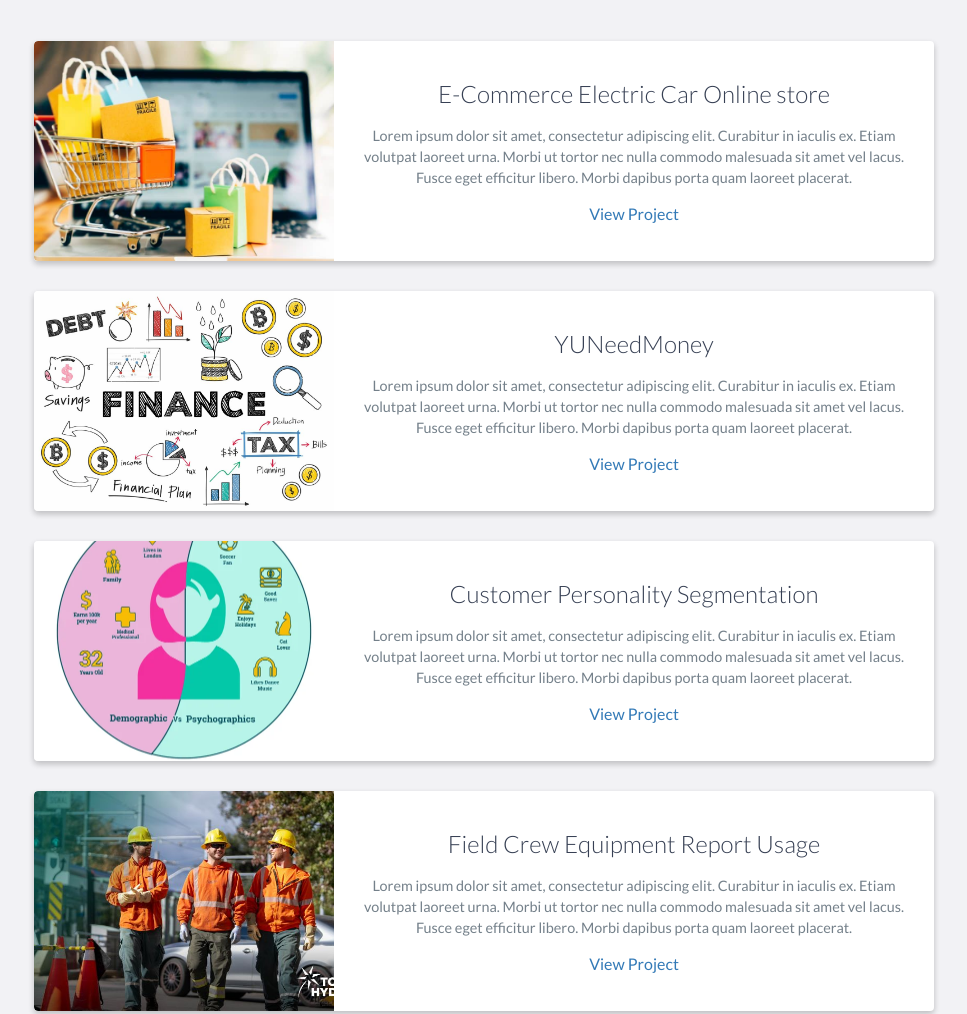
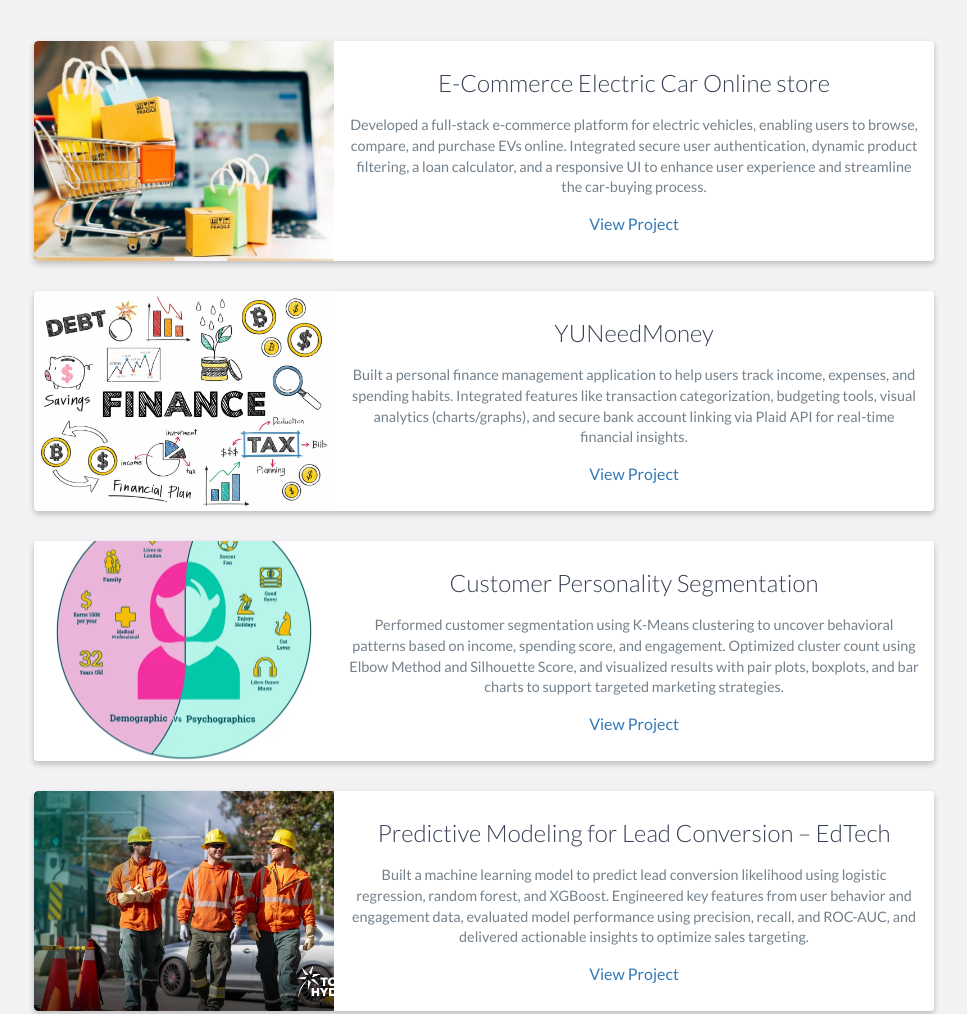
Before and after one commit to Asim-Taha/TahaPortfolio, a website: page index.html in a window 1280 px wide. Shown: the part 3240-4254 px from the top of the page, without its empty margins (156-1123 px from the left). Drawn offline with nearby package versions, Linux system fonts and the light colour scheme.

Commit message:
Update index.html

```diff
--- a/index.html
+++ b/index.html
@@ -197,7 +197,9 @@
                     <div class="project-info">
                         <h3>E-Commerce Electric Car Online store</h3>
                         <p>
-                            Lorem ipsum dolor sit amet, consectetur adipiscing elit. Curabitur in iaculis ex. Etiam volutpat laoreet urna. Morbi ut tortor nec nulla commodo malesuada sit amet vel lacus. Fusce eget efficitur libero. Morbi dapibus porta quam laoreet placerat.
+                            Developed a full-stack e-commerce platform for electric vehicles, enabling users to browse, compare, and purchase
+				EVs online. Integrated secure user authentication, dynamic product filtering, a loan calculator, and a
+				responsive UI to enhance user experience and streamline the car-buying process.
                         </p>
                         <a href="#">View Project</a>
                     </div>
@@ -216,7 +218,9 @@
                     <div class="project-info">
                         <h3>YUNeedMoney</h3>
                         <p>
-                            Lorem ipsum dolor sit amet, consectetur adipiscing elit. Curabitur in iaculis ex. Etiam volutpat laoreet urna. Morbi ut tortor nec nulla commodo malesuada sit amet vel lacus. Fusce eget efficitur libero. Morbi dapibus porta quam laoreet placerat.
+                            Built a personal finance management application to help users track income, expenses, and spending habits.
+				Integrated features like transaction categorization, budgeting tools, visual analytics (charts/graphs),
+				and secure bank account linking via Plaid API for real-time financial insights.
                         </p>
                         <a href="#">View Project</a>
                     </div>
@@ -237,9 +241,9 @@
             <div class="project-info">
                 <h3>Customer Personality Segmentation</h3>
                 <p>
-                    Lorem ipsum dolor sit amet, consectetur adipiscing elit. Curabitur in iaculis ex.
-                    Etiam volutpat laoreet urna. Morbi ut tortor nec nulla commodo malesuada sit amet
-                    vel lacus. Fusce eget efficitur libero. Morbi dapibus porta quam laoreet placerat.
+                    Performed customer segmentation using K-Means clustering to uncover behavioral patterns based on income,
+			spending score, and engagement. Optimized cluster count using Elbow Method and Silhouette Score, and
+			visualized results with pair plots, boxplots, and bar charts to support targeted marketing strategies.
                 </p>
                 <a href="#">View Project</a>
             </div>
@@ -252,9 +256,11 @@
             </div>
             <!-- End .project-image -->
             <div class="project-info">
-                <h3>Field Crew Equipment Report Usage</h3>
+                <h3>Predictive Modeling for Lead Conversion – EdTech</h3>
                 <p>
-                    Lorem ipsum dolor sit amet, consectetur adipiscing elit. Curabitur in iaculis ex. Etiam volutpat laoreet urna. Morbi ut tortor nec nulla commodo malesuada sit amet vel lacus. Fusce eget efficitur libero. Morbi dapibus porta quam laoreet placerat.
+                    Built a machine learning model to predict lead conversion likelihood using logistic regression, random forest,
+			and XGBoost. Engineered key features from user behavior and engagement data, evaluated model performance
+			using precision, recall, and ROC-AUC, and delivered actionable insights to optimize sales targeting.
                 </p>
                 <a href="#">View Project</a>
             </div>
```
